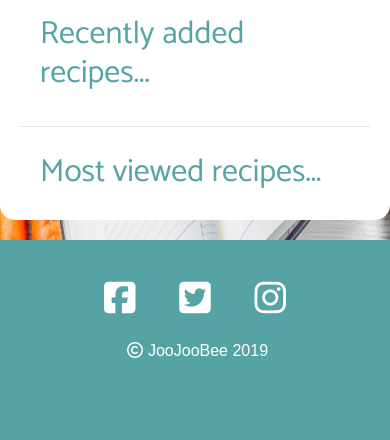
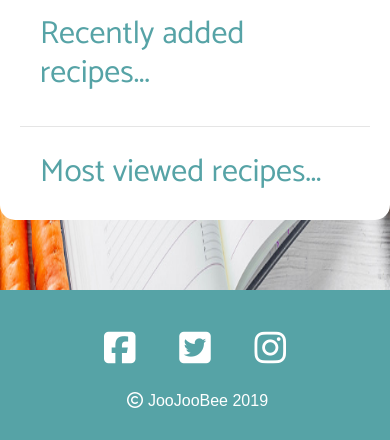
Before and after one commit to Joojoobee87/Whats4T, a Flask app: page / in a window 390 px wide. Shown: the part 506-946 px from the top of the page. Run offline with Flask 2, Linux system fonts and the light colour scheme; data that the repository does not hold is empty; some libraries are stand-ins or nearby versions; some web fonts are replaced.

Commit message:
amended footer height and padding on extra small devices

```diff
--- a/static/css/style.css
+++ b/static/css/style.css
@@ -103,7 +103,7 @@ footer {
     position: absolute;
     bottom: 0;
     width: 100%;
-    height: 200px;
+    height: 150px;
     background-color: #56A3A6;
 }
 
@@ -460,6 +460,10 @@ a:hover {
     .navbar-brand {
         font-size: 32px;
     }
+
+    .footer-container {
+        padding: 20px 0px;
+    }
 }
 
 
```
